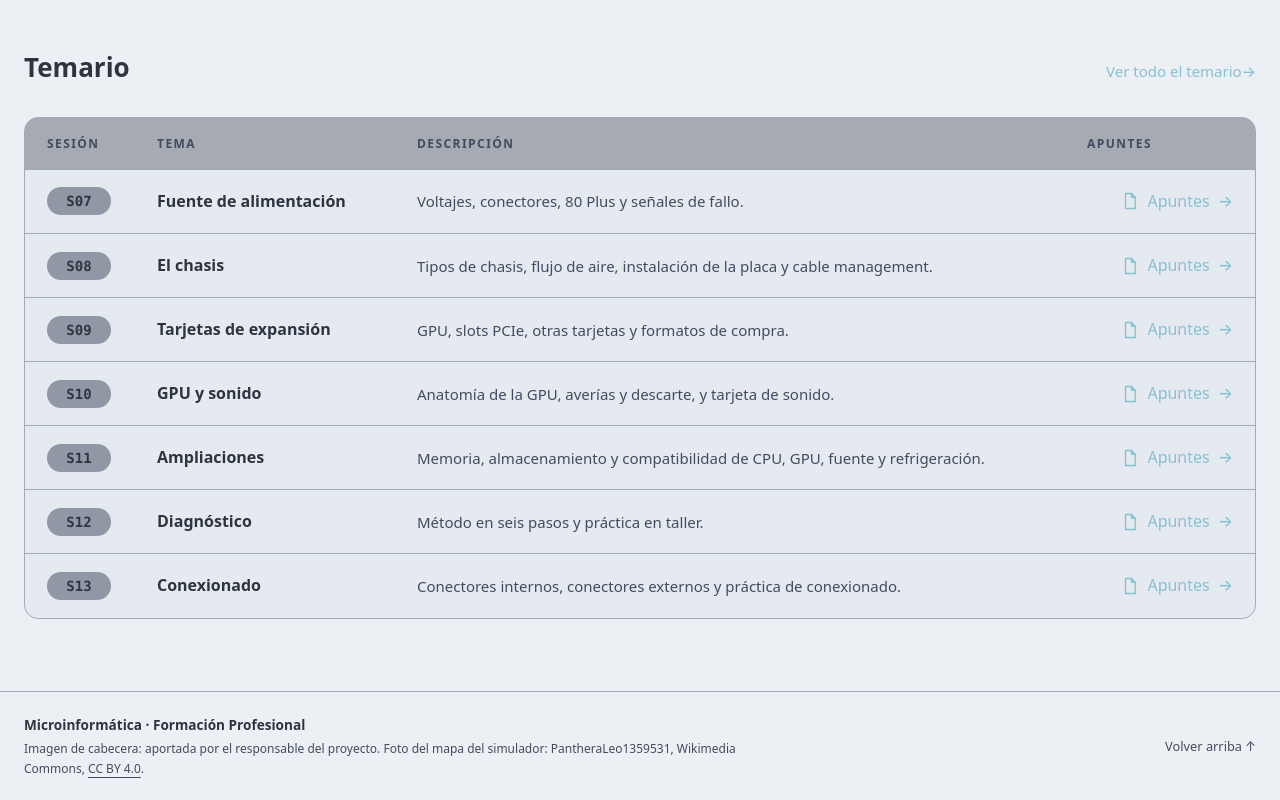
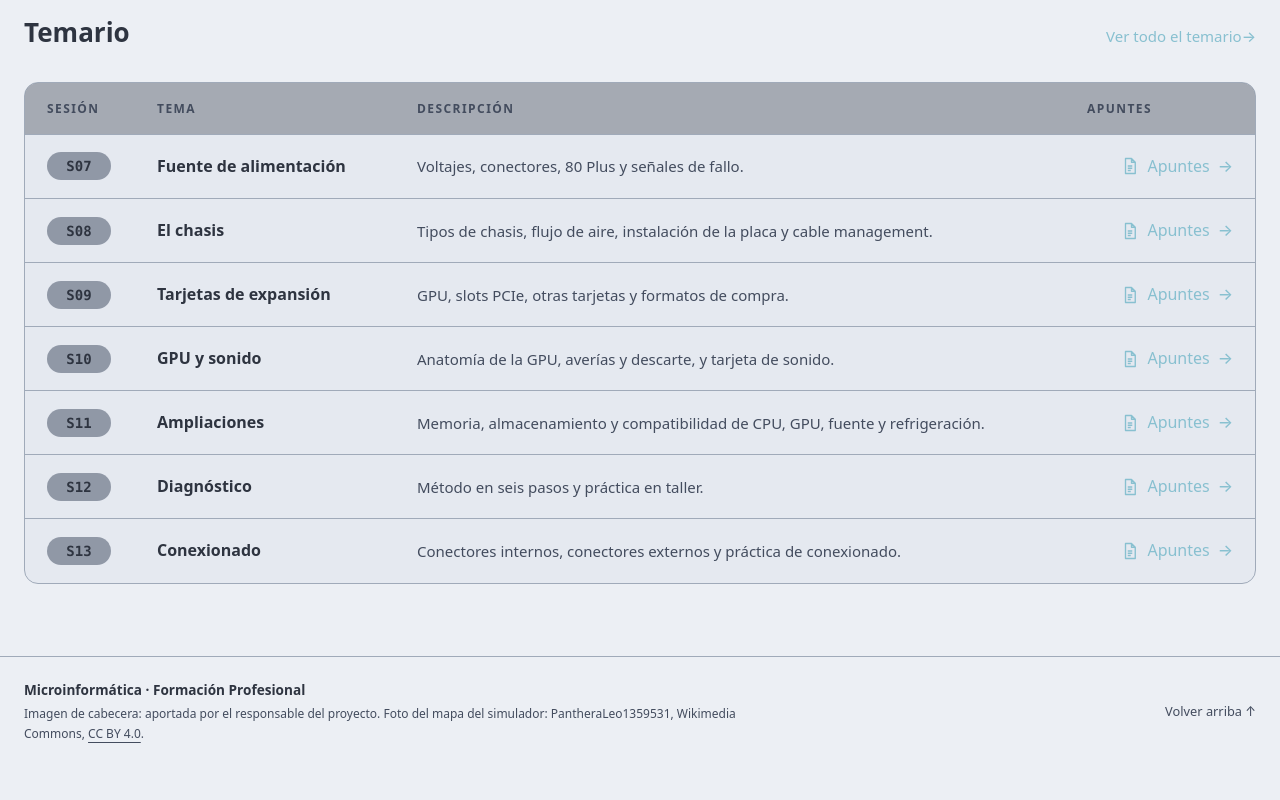
Before and after one commit to jgodoy-m/Microinformatica, a plain HTML site: page index.html in a window 1280 px wide. Shown: the part 981-1781 px from the top of the page. After the commit the page ends 1746 px from the top, so only its background shows below. Drawn offline with Linux system fonts and the light colour scheme.

Commit message:
Portada: quita el rótulo FP · Microinformática e icono de documento con texto en los apuntes
Co-Authored-By: Claude Haiku 5.5 <noreply@anthropic.com>

```diff
--- a/index.html
+++ b/index.html
@@ -1005,7 +1005,6 @@
     <section class="hero" aria-labelledby="hero-title">
       <div class="container hero-inner">
         <div class="hero-copy">
-          <p class="eyebrow-line"><span aria-hidden="true"></span>FP · Microinformática</p>
           <h1 id="hero-title">Aprende. Monta.<br><span>Diagnostica.</span></h1>
           <p class="hero-description">Domina el hardware con prácticas interactivas, apuntes actualizados y un entorno de aprendizaje pensado para ti.</p>
           <div class="hero-actions">
@@ -1076,13 +1075,13 @@
               <tr><th scope="col">Sesión</th><th scope="col">Tema</th><th scope="col">Descripción</th><th scope="col">Apuntes</th></tr>
             </thead>
             <tbody>
-              <tr><td data-label="Sesión"><span class="codigo-sesion">S07</span></td><td data-label="Tema">Fuente de alimentación</td><td data-label="Descripción">Voltajes, conectores, 80 Plus y señales de fallo.</td><td data-label="Apuntes"><a class="enlace-apuntes" href="apuntes/ver-s07.html"><svg viewBox="0 0 24 24" aria-hidden="true"><path d="M6 2h8l5 5v15H6zM14 2v5h5"/></svg>Apuntes<span aria-hidden="true">→</span><span class="sr-only"> de Fuente de alimentación</span></a></td></tr>
-              <tr><td data-label="Sesión"><span class="codigo-sesion">S08</span></td><td data-label="Tema">El chasis</td><td data-label="Descripción">Tipos de chasis, flujo de aire, instalación de la placa y cable management.</td><td data-label="Apuntes"><a class="enlace-apuntes" href="apuntes/ver-s08.html"><svg viewBox="0 0 24 24" aria-hidden="true"><path d="M6 2h8l5 5v15H6zM14 2v5h5"/></svg>Apuntes<span aria-hidden="true">→</span><span class="sr-only"> de El chasis</span></a></td></tr>
-              <tr><td data-label="Sesión"><span class="codigo-sesion">S09</span></td><td data-label="Tema">Tarjetas de expansión</td><td data-label="Descripción">GPU, slots PCIe, otras tarjetas y formatos de compra.</td><td data-label="Apuntes"><a class="enlace-apuntes" href="apuntes/ver-s09.html"><svg viewBox="0 0 24 24" aria-hidden="true"><path d="M6 2h8l5 5v15H6zM14 2v5h5"/></svg>Apuntes<span aria-hidden="true">→</span><span class="sr-only"> de Tarjetas de expansión</span></a></td></tr>
-              <tr><td data-label="Sesión"><span class="codigo-sesion">S10</span></td><td data-label="Tema">GPU y sonido</td><td data-label="Descripción">Anatomía de la GPU, averías y descarte, y tarjeta de sonido.</td><td data-label="Apuntes"><a class="enlace-apuntes" href="apuntes/ver-s10.html"><svg viewBox="0 0 24 24" aria-hidden="true"><path d="M6 2h8l5 5v15H6zM14 2v5h5"/></svg>Apuntes<span aria-hidden="true">→</span><span class="sr-only"> de GPU y sonido</span></a></td></tr>
-              <tr><td data-label="Sesión"><span class="codigo-sesion">S11</span></td><td data-label="Tema">Ampliaciones</td><td data-label="Descripción">Memoria, almacenamiento y compatibilidad de CPU, GPU, fuente y refrigeración.</td><td data-label="Apuntes"><a class="enlace-apuntes" href="apuntes/ver-s11.html"><svg viewBox="0 0 24 24" aria-hidden="true"><path d="M6 2h8l5 5v15H6zM14 2v5h5"/></svg>Apuntes<span aria-hidden="true">→</span><span class="sr-only"> de Ampliaciones</span></a></td></tr>
-              <tr><td data-label="Sesión"><span class="codigo-sesion">S12</span></td><td data-label="Tema">Diagnóstico</td><td data-label="Descripción">Método en seis pasos y práctica en taller.</td><td data-label="Apuntes"><a class="enlace-apuntes" href="apuntes/ver-s12.html"><svg viewBox="0 0 24 24" aria-hidden="true"><path d="M6 2h8l5 5v15H6zM14 2v5h5"/></svg>Apuntes<span aria-hidden="true">→</span><span class="sr-only"> de Diagnóstico</span></a></td></tr>
-              <tr><td data-label="Sesión"><span class="codigo-sesion">S13</span></td><td data-label="Tema">Conexionado</td><td data-label="Descripción">Conectores internos, conectores externos y práctica de conexionado.</td><td data-label="Apuntes"><a class="enlace-apuntes" href="apuntes/ver-s13.html"><svg viewBox="0 0 24 24" aria-hidden="true"><path d="M6 2h8l5 5v15H6zM14 2v5h5"/></svg>Apuntes<span aria-hidden="true">→</span><span class="sr-only"> de Conexionado</span></a></td></tr>
+              <tr><td data-label="Sesión"><span class="codigo-sesion">S07</span></td><td data-label="Tema">Fuente de alimentación</td><td data-label="Descripción">Voltajes, conectores, 80 Plus y señales de fallo.</td><td data-label="Apuntes"><a class="enlace-apuntes" href="apuntes/ver-s07.html"><svg viewBox="0 0 24 24" aria-hidden="true"><path d="M6 2h8l5 5v15H6zM14 2v5h5M9 12h6M9 15h6M9 18h4"/></svg>Apuntes<span aria-hidden="true">→</span><span class="sr-only"> de Fuente de alimentación</span></a></td></tr>
+              <tr><td data-label="Sesión"><span class="codigo-sesion">S08</span></td><td data-label="Tema">El chasis</td><td data-label="Descripción">Tipos de chasis, flujo de aire, instalación de la placa y cable management.</td><td data-label="Apuntes"><a class="enlace-apuntes" href="apuntes/ver-s08.html"><svg viewBox="0 0 24 24" aria-hidden="true"><path d="M6 2h8l5 5v15H6zM14 2v5h5M9 12h6M9 15h6M9 18h4"/></svg>Apuntes<span aria-hidden="true">→</span><span class="sr-only"> de El chasis</span></a></td></tr>
+              <tr><td data-label="Sesión"><span class="codigo-sesion">S09</span></td><td data-label="Tema">Tarjetas de expansión</td><td data-label="Descripción">GPU, slots PCIe, otras tarjetas y formatos de compra.</td><td data-label="Apuntes"><a class="enlace-apuntes" href="apuntes/ver-s09.html"><svg viewBox="0 0 24 24" aria-hidden="true"><path d="M6 2h8l5 5v15H6zM14 2v5h5M9 12h6M9 15h6M9 18h4"/></svg>Apuntes<span aria-hidden="true">→</span><span class="sr-only"> de Tarjetas de expansión</span></a></td></tr>
+              <tr><td data-label="Sesión"><span class="codigo-sesion">S10</span></td><td data-label="Tema">GPU y sonido</td><td data-label="Descripción">Anatomía de la GPU, averías y descarte, y tarjeta de sonido.</td><td data-label="Apuntes"><a class="enlace-apuntes" href="apuntes/ver-s10.html"><svg viewBox="0 0 24 24" aria-hidden="true"><path d="M6 2h8l5 5v15H6zM14 2v5h5M9 12h6M9 15h6M9 18h4"/></svg>Apuntes<span aria-hidden="true">→</span><span class="sr-only"> de GPU y sonido</span></a></td></tr>
+              <tr><td data-label="Sesión"><span class="codigo-sesion">S11</span></td><td data-label="Tema">Ampliaciones</td><td data-label="Descripción">Memoria, almacenamiento y compatibilidad de CPU, GPU, fuente y refrigeración.</td><td data-label="Apuntes"><a class="enlace-apuntes" href="apuntes/ver-s11.html"><svg viewBox="0 0 24 24" aria-hidden="true"><path d="M6 2h8l5 5v15H6zM14 2v5h5M9 12h6M9 15h6M9 18h4"/></svg>Apuntes<span aria-hidden="true">→</span><span class="sr-only"> de Ampliaciones</span></a></td></tr>
+              <tr><td data-label="Sesión"><span class="codigo-sesion">S12</span></td><td data-label="Tema">Diagnóstico</td><td data-label="Descripción">Método en seis pasos y práctica en taller.</td><td data-label="Apuntes"><a class="enlace-apuntes" href="apuntes/ver-s12.html"><svg viewBox="0 0 24 24" aria-hidden="true"><path d="M6 2h8l5 5v15H6zM14 2v5h5M9 12h6M9 15h6M9 18h4"/></svg>Apuntes<span aria-hidden="true">→</span><span class="sr-only"> de Diagnóstico</span></a></td></tr>
+              <tr><td data-label="Sesión"><span class="codigo-sesion">S13</span></td><td data-label="Tema">Conexionado</td><td data-label="Descripción">Conectores internos, conectores externos y práctica de conexionado.</td><td data-label="Apuntes"><a class="enlace-apuntes" href="apuntes/ver-s13.html"><svg viewBox="0 0 24 24" aria-hidden="true"><path d="M6 2h8l5 5v15H6zM14 2v5h5M9 12h6M9 15h6M9 18h4"/></svg>Apuntes<span aria-hidden="true">→</span><span class="sr-only"> de Conexionado</span></a></td></tr>
             </tbody>
           </table>
         </div>
```
